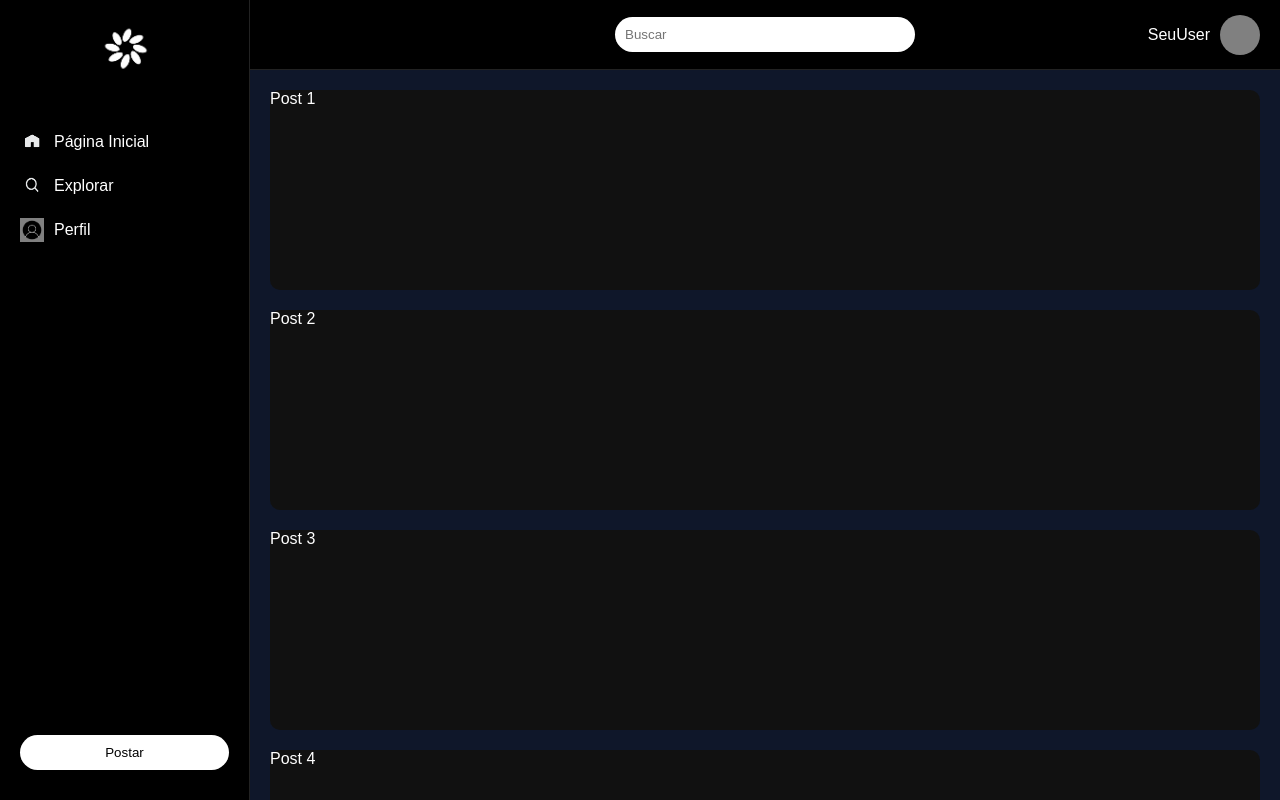
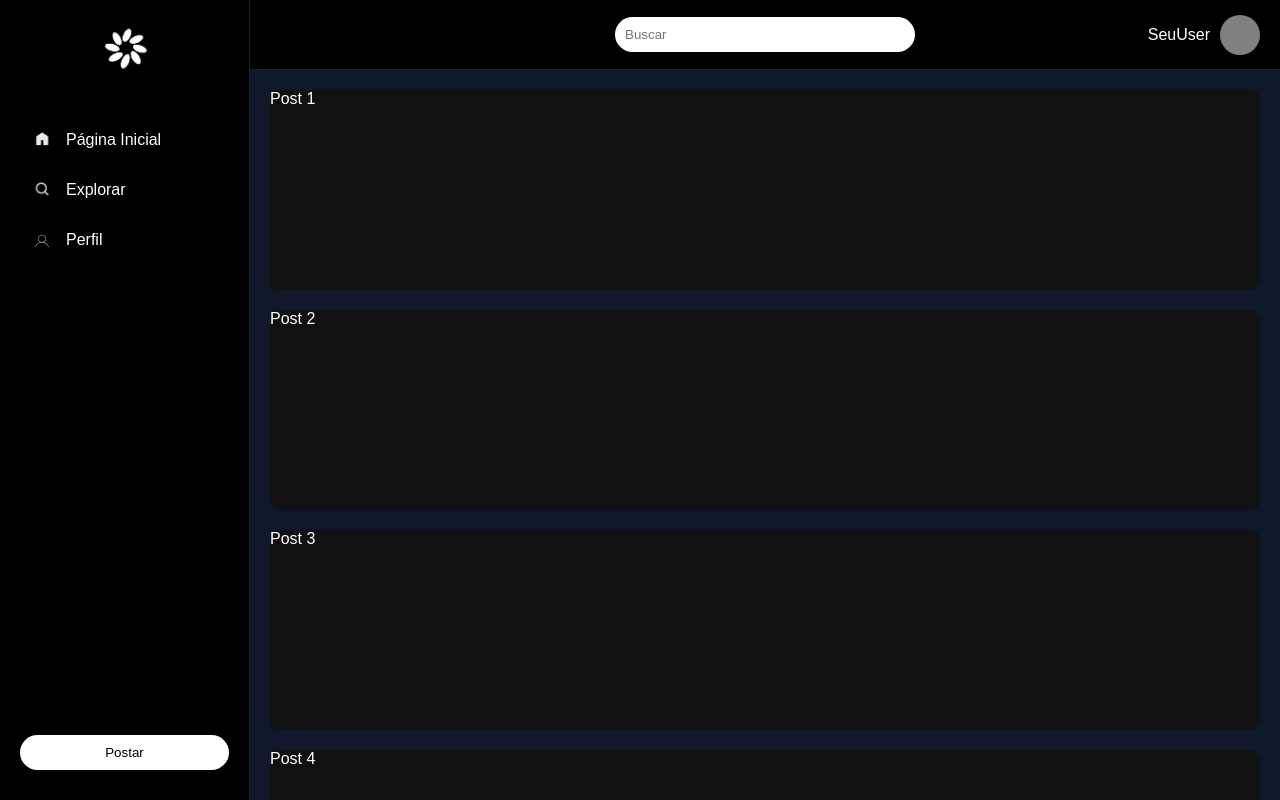
Before and after one commit to RenanKael/DevSpace, a React (Vite) app in the folder DevSpace/: page / in a window 1280 px wide. Both pictures are taken after a click on the button "Entrar". Shown: the top 800 px of the page. Built offline with nearby package versions, Linux system fonts and the light colour scheme.

Commit message:
perfilsidebar

```diff
--- a/DevSpace/src/style/home.css
+++ b/DevSpace/src/style/home.css
@@ -40,31 +40,40 @@ body {
   align-items: center;
   justify-content: center;
 }
+
 .logo img {
   width: 100%;
   height: 100%;
-  object-fit: cover; /* 👈 faz encaixar certinho */
-  border-radius: 50%; /* 👈 mantém o formato redondo */
+  object-fit: cover;
+  border-radius: 50%;
 }
 
 /* MENU */
 .nav-item {
   display: flex;
   align-items: center;
-  gap: 10px;
-  margin: 20px 0;
+  gap: 12px;
+  margin: 10px 0;
   cursor: pointer;
+  padding: 8px 10px;
+  border-radius: 10px;
 }
 
+/* 👇 CORRIGIDO AQUI */
 .nav-item img {
   width: 24px;
   height: 24px;
-  background: gray;
+  object-fit: contain; /* sem fundo cinza */
+}
+
+/* 👇 HOVER (opcional mas fica top) */
+.nav-item:hover {
+  background: #111;
 }
 
 /* BOTÃO LÁ EMBAIXO */
 .post-btn {
-  margin-top: auto; /* 👈 joga pra baixo */
+  margin-top: auto;
   margin-bottom: 10px;
 
   width: 100%;
```
